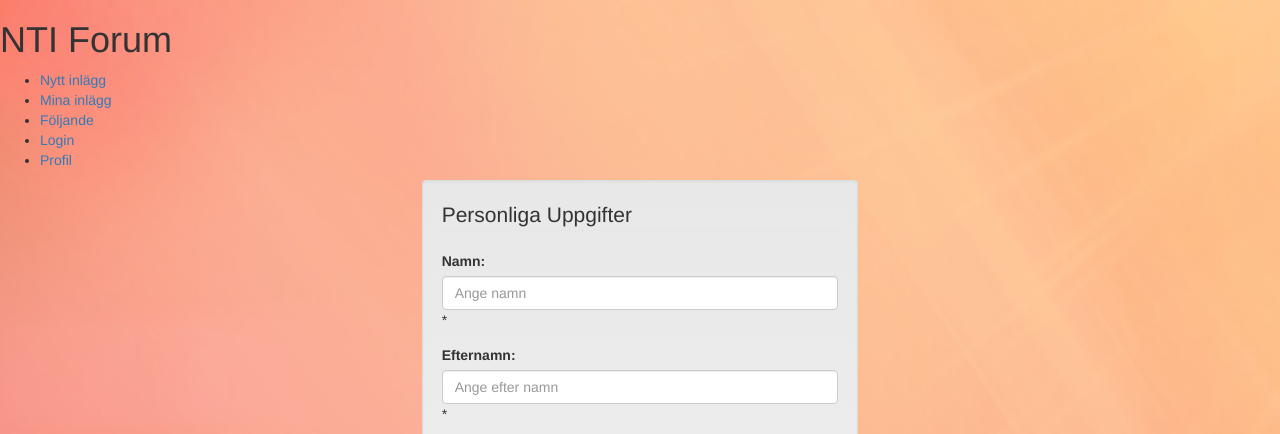
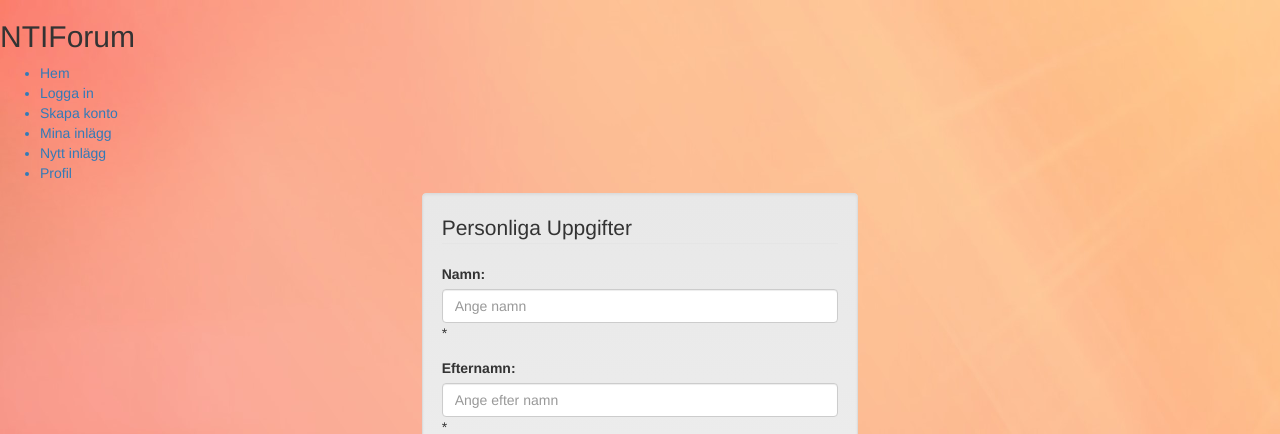
Before and after one commit to ntisod/forum-AdamTheBeast, a PHP site: page /regeister.php in a window 1280 px wide. Shown: the top 434 px of the page. Run offline with PHP 8.4, Linux system fonts and the light colour scheme; some libraries are stand-ins or nearby versions.

Commit message:
Det är en gammal hemsida

```diff
--- a/templates/header.php
+++ b/templates/header.php
@@ -4,20 +4,20 @@
 
 <!--Header-->
 <header>
-<!--Header logo + name-->
 
-
-</a>
-<h1>NTI Forum</h1>
+    <div class="header">
+      <div class="inner_header">
+        <div class="logo_container">
+            <h2>NTI<span>Forum</span></h2>
+        </div>
+        <ul class="navigation">
+          <a><li>Hem</li></a>
+          <a><li>Logga in</li></a>
+          <a><li>Skapa konto</li></a>
+          <a><li>Mina inlägg</li></a>
+          <a><li>Nytt inlägg</li></a>
+          <a><li>Profil</li></a>
+          </ul>
+    </div>
 
 </header>
-<nav>
-<!--Header menu-->
-<ul class="w3-bar w3-border w3-light-grey">
-  <li><a href="#" class="w3-bar-item w3-button">Nytt inlägg</a></li>
-  <li><a href="#" class="w3-bar-item w3-button">Mina inlägg</a></li>
-  <li><a href="#" class="w3-bar-item w3-button">Följande</a></li>
-  <li><a href="login.php" class="w3-bar-item w3-button">Login</a></li>
-  <li><a href="#" class="w3-bar-item w3-button">Profil</a></li>
-</ul>
-</nav>
--- a/templates/loginform.php
+++ b/templates/loginform.php
@@ -11,6 +11,7 @@
         <input type="password" name="pw" placeholder=" Lösenord" required="">
 
         <br />
+
         <input type="submit" name="signup" value="Logga In" class="btn btn-primary">
     </form>
     <p>Är du inte än registrerad?
```
Also changed, not shown: html/login.php (+7 -3 lines).
